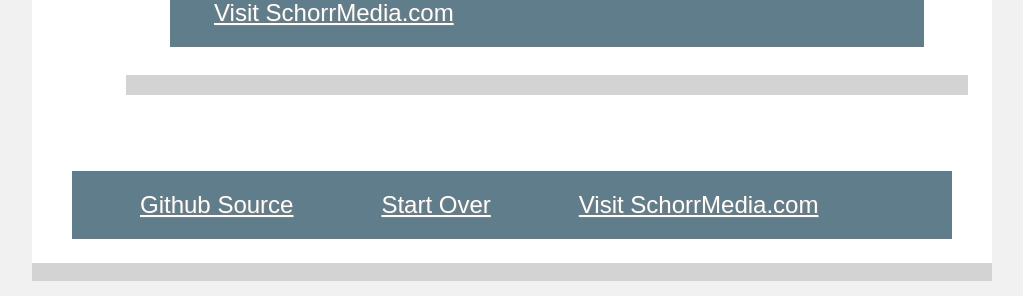
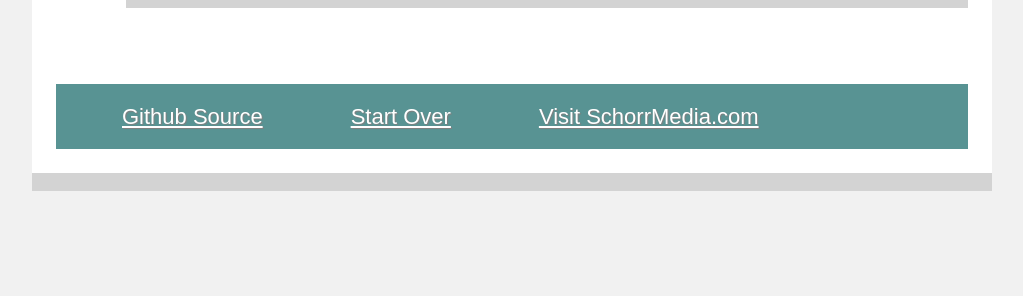
Before and after one commit to nmschorr/linkcheck, a Flask app: template templates/indexnn.html in a window 1280 px wide. Shown: the part 520-816 px from the top of the page, without its empty margins (43-1066 px from the left). After the commit the page ends 711 px from the top, so only its background shows below. Run offline with Flask 2, Linux system fonts and the light colour scheme; the template is opened without the code that fills it, so the values that code supplies are empty; some libraries are stand-ins or nearby versions.

Commit message:
Cosmetic changes and changes for fastgalaxy
Signed-off-by: nmschorr <nancyschorr@yahoo.com>

```diff
--- a/config.py
+++ b/config.py
@@ -1,3 +1,3 @@
 conf_debug = 1
-thishost = "http://jetgal.pythonanywhere.com"
+thishost = "https://www.fastgalaxy.com/"
 #thishost = "http://127.0.0.1:5000"
--- a/templates/indexn.html
+++ b/templates/indexn.html
@@ -2,7 +2,7 @@
 
 <html lang="en-US" style=" background: #f1f1f1!important; padding: 1rem;">
 <head>
-<link rel="icon" type="image/png" href="https://schorrmedia.com/favicon.png">
+<link rel="icon" type="image/png" href="https://www.fastgalaxy.com/favicon.png">
 <meta http-equiv="Content-Type" content="text/html; charset=utf-8">
 <meta http-equiv="Cache-Control" content="no-cache">
 <meta http-equiv="Pragma" content="no-cache">
@@ -172,7 +172,7 @@ You entered:  "{{ name }}"   </h3>
 </form>
 
 <h2 style="color:blue;font-size:20px;padding-top:2em; padding-left:2em">
-    <a href="https://jetgal.pythonanywhere.com">Or Start Over</a></h2><p></p>
+    <a href="https://www.fastgalaxy.com">Or Start Over</a></h2><p></p>
 
 </div>
 
--- a/templates/indexnn.html
+++ b/templates/indexnn.html
@@ -4,7 +4,7 @@
 <html style="background: #f1f1f1!important; padding: 1rem;">
 
 <head>
-<link rel="icon" type="image/png" href="https://schorrmedia.com/favicon.png">
+<link rel="icon" type="image/png" href="https://www.fastgalaxy.com/favicon.png">
 <meta http-equiv="Content-Type" content="text/html; charset=utf-8">
 <meta http-equiv="Cache-Control" content="no-cache">
 <meta http-equiv="Pragma" content="no-cache">
@@ -109,12 +109,11 @@ $(function() {
 </head>
 
 <body class="bodstyle">
-<div style="border-width: 2em; border-style: solid; border-color:white;   z-index:9; ">
+<div style="border-width: 2em; border-style: solid; border-color:white;   z-index:-2; ">
 
-<div id="container" style="margin:4px; padding-bottom:2px; background-color:#bbc8ce;">
-
-  <img id="image" src="https://schorrmedia.com/wp-content/uploads/2013/09/freeVectorBackgroundLandscape.jpg" />
-  <img id="logo" src="https://schorrmedia.com/wp-content/uploads/2016/07/cooltextLogoSmedia-300x71.gif" />
+<div id="container" style="background: linear-gradient(to bottom right, #ebfafa 10%, #165555 100%); z-index:1;" >
+  <img id="logo0" src="../static/cooltextLogoSmedia-300x71.gif" z-index:6; />
+  <!--<img id="logo" src="https://www.fastgalaxy.com/static/cooltextLogoSmedia-300x71.gif" />-->
 </div>
 
 <div class=cstyle>
@@ -132,9 +131,18 @@ color:white;
 .menufontns {
 font-family:Montserrat, sans-serif;
 line-height:1.5;
-font-size:24px;
+font-size:22px;
 text-shadow: 1px 1px 1px grey;
 }
+
+.w3-blue-gray:hover{ color:#fff!important; background-color: #165555 !important }
+.w3-blue-gray{ background-color: #589393 !important }
+
+.w3-container, .w3-panel {
+	padding: 0.01em 0px;
+}
+
+
 </style>
 
 
```
Also changed, not shown: templates/index.html (+21 -16 lines).
